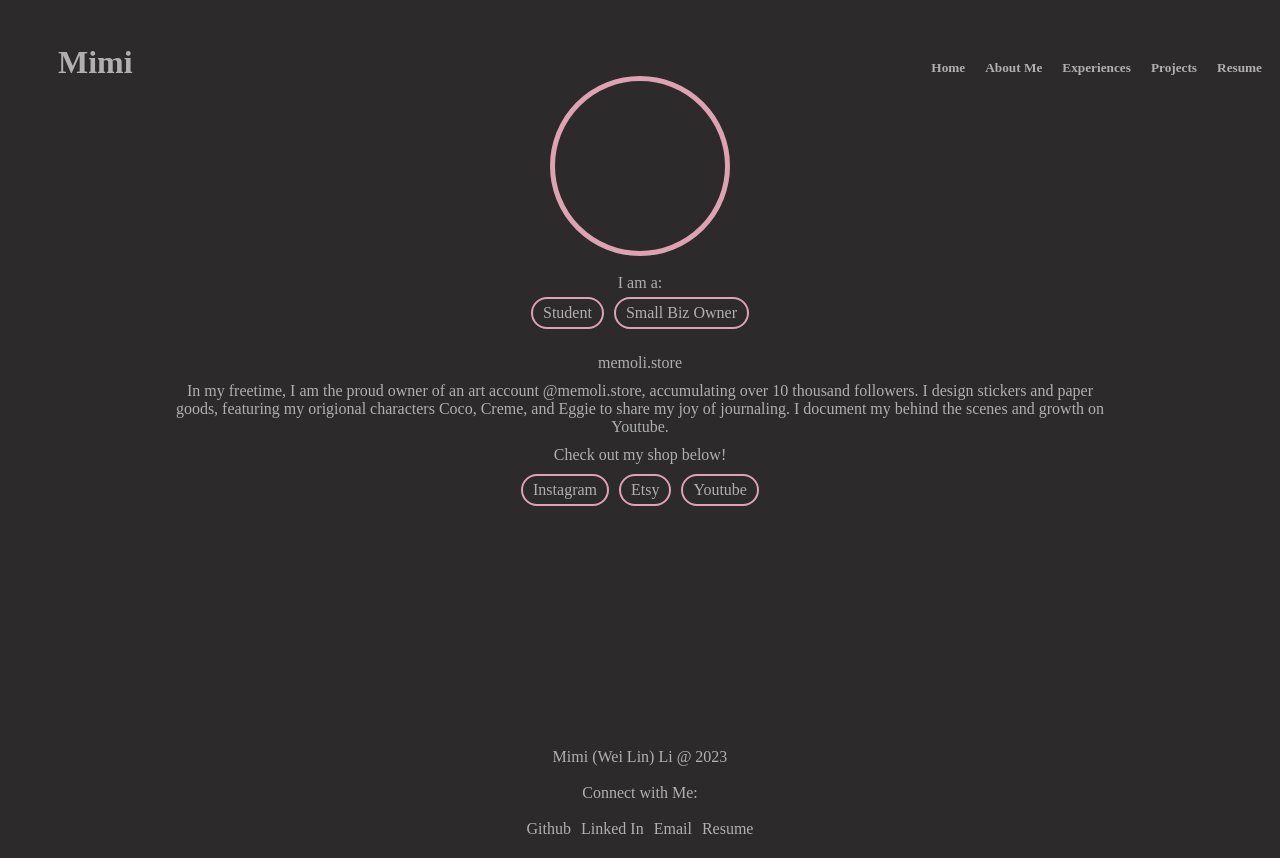
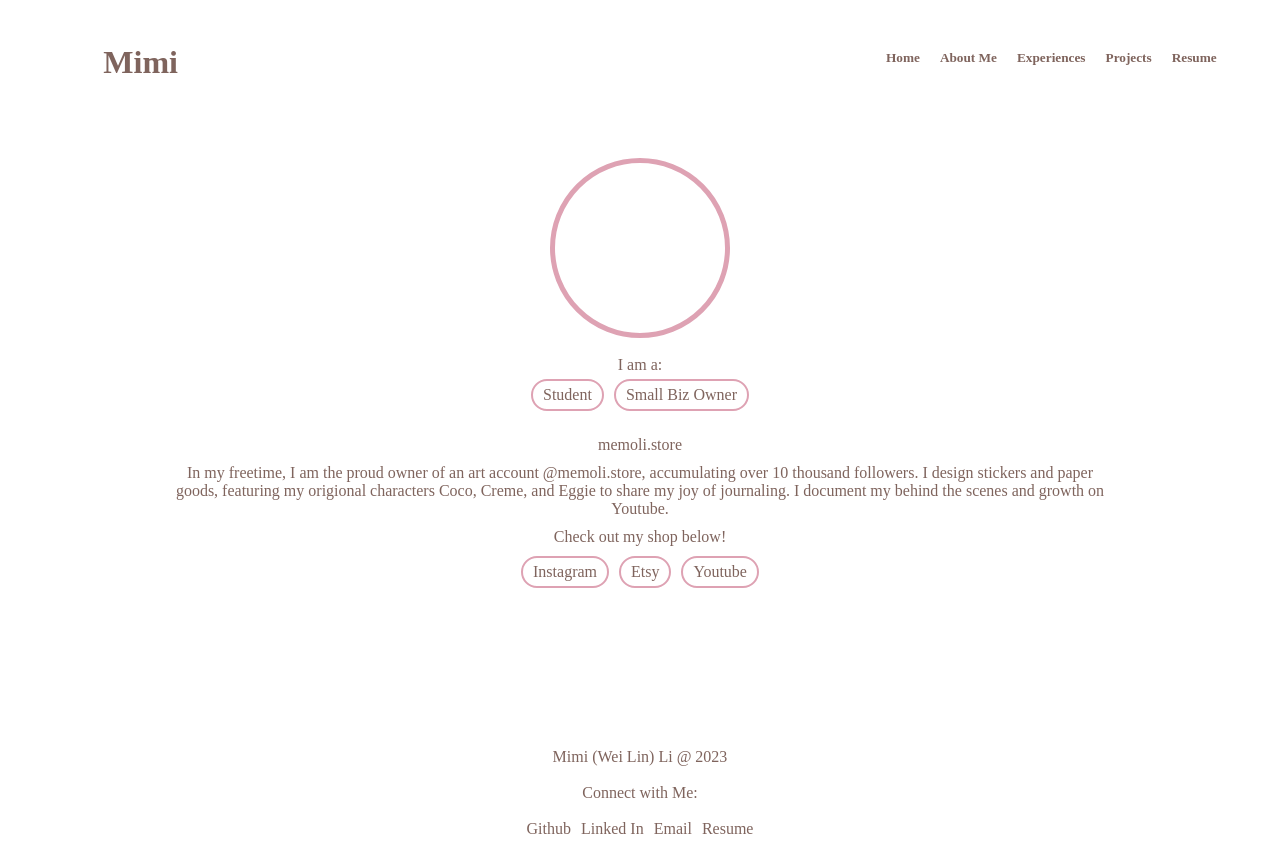
Before and after one commit to wei892/portfolio, a React (Vite) app: page /aboutMe/business in a window 1280 px wide. Built offline with nearby package versions, Linux system fonts and the light colour scheme.

Commit message:
edited styles

```diff
--- a/src/App.jsx
+++ b/src/App.jsx
@@ -1,4 +1,3 @@
-import { useState } from 'react'
 import { useRoutes } from 'react-router-dom'
 import { Link } from 'react-router-dom'
 
@@ -6,7 +5,6 @@ import './cssFiles/app.css'
 import './cssFiles/NavBar.css'
 
 // import components
-// import MyNavBar from './pages/NavBar'
 import HomepageBanner from './pages/HomescreenBanner'
 import AboutMe from './pages/AboutMe'
 import Exp from './pages/Experiences'
@@ -31,8 +29,8 @@ function App() {
             <div className='leftCont'>
               <h1> Mimi</h1>
             </div>
+
             <div className='rightCont'>
-
               <div className='navButton'>
                 <Link to='/'>
                   <h5> Home </h5>
--- a/src/compnents/bizDisplay.jsx
+++ b/src/compnents/bizDisplay.jsx
@@ -15,9 +15,21 @@ const BusinessDisplaay = () => {
 
                     Check out my shop below!
                     <div className='buttonContainer'>
-                        <div className='button'> Instagram </div>
-                        <div className='button'> Etsy </div>
-                        <div className='button'> Youtube </div>
+                        <div className='button'>
+                            <a href=''>
+                                Instagram
+                            </a>
+                        </div>
+                        <div className='button'>
+                            <a href=''>
+                                Etsy
+                            </a>
+                        </div>
+                        <div className='button'>
+                            <a href=''>
+                                Youtube
+                            </a>
+                        </div>
                     </div>
             </div>
 
--- a/src/compnents/studentDisplay.css
+++ b/src/compnents/studentDisplay.css
@@ -28,6 +28,10 @@
     border-radius: 20px;
 }
 
+.button a{
+    text-decoration: none;
+}
+
 .descCont {
     padding: 0px 30px;
 }
--- a/src/cssFiles/NavBar.css
+++ b/src/cssFiles/NavBar.css
@@ -1,20 +1,27 @@
 .navBar{
     margin: 0px;
-    height: fit-content;
+    height: 100px;
+    display: flex;
+    justify-content: space-around;
 }
 
 .leftCont{
-    width: fit-content;
-    float: left;
+    width: 50%;
     margin: 15px 50px;
 }
 
 .rightCont{
     display: flex;
-    float: right;
+    gap: 0px;
     margin-top: 20px;
 }
 
 .navButton{
-    margin: 10px;
+    padding: 0px 10px 0px 10px;
+    height: 50px;
 }
+
+.navButton:hover{
+
+     background-image: linear-gradient(white, rgb(255, 210, 220));
+}
--- a/src/cssFiles/app.css
+++ b/src/cssFiles/app.css
@@ -1,5 +1,5 @@
 *{
-    background-color: rgb(44, 42, 42);
+    color: rgb(127, 100, 93);
 }
 .pageBody{
     position: relative;
--- a/src/cssFiles/experiences.css
+++ b/src/cssFiles/experiences.css
@@ -1,8 +1,11 @@
+.title{
+    width: fit-content;
+    margin: auto;
+}
+
 .expCont{
-    width: 100%;
-    /* background-color: aquamarine; */
     display: flex;
-    flex-wrap: wrap;
+    flex-direction: column;
     justify-content: center;
     align-items: center;
     padding: 10px;
--- a/src/cssFiles/homesceen.css
+++ b/src/cssFiles/homesceen.css
@@ -1,16 +1,11 @@
-*{
-    color: rgb(176, 176, 176);
-}
-
 .homepageBanner{
-    margin: 0px;
+    margin: 90px 0px 0px;
     padding: 0px;
     width: 100%;
     height: 600px;
     display: flex;
     align-content: center;
     justify-content: center;
-    margin-top: 300px;
 }
 
 .bioCont{
@@ -34,7 +29,7 @@
     width: 150px;
     height: 220px;
     border-radius: 100px 100px 0 0;
-    background: rgb(255, 219, 219);
+    background: rgb(255, 210, 220);
 }
 
 .heart::before {
@@ -56,5 +51,4 @@
 
 a{
     text-decoration: none;
-    color: rgb(176, 176, 176);
 }
--- a/src/pages/AboutMe.jsx
+++ b/src/pages/AboutMe.jsx
@@ -8,7 +8,6 @@ import { Link } from 'react-router-dom'
 import BusinessDisplaay from '../compnents/bizDisplay'
 import StudentDisplay from '../compnents/studentDisplay'
 
-
 const AboutMe = () => {
     let personaElements = useRoutes([
         {path: '/', element: <StudentDisplay/>},
@@ -18,7 +17,6 @@ const AboutMe = () => {
     return (
         <>
         <div className='aboutMeBanner'>
-            <br/>
             <div className='imageCont'>
                 {/* <img className='aboutMeImage' src={portrait} alt='An image of me'></img> */}
             </div>
--- a/src/pages/Experiences.jsx
+++ b/src/pages/Experiences.jsx
@@ -7,6 +7,9 @@ const Exp = () =>{
     return (
         <>
             <div className='expCont'>
+                <div className='title'>
+                    Work Experiences
+                </div>
                 {
                     WorkExperiences && WorkExperiences.length > 0 ?
                         WorkExperiences.map((work, index) =>
```
Lines whose indentation alone changed are shown as unchanged.
